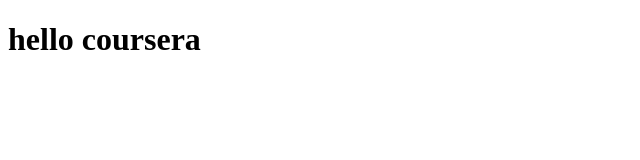
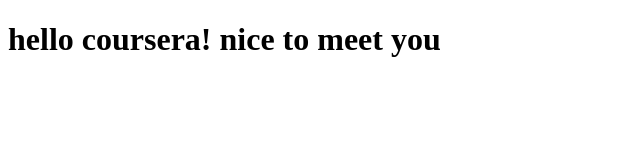
Before and after one commit to raja99xx/coursea-test, a plain HTML site: page sites/index.html in a window 1280 px wide. Shown: the whole page, without its empty margins (0-640 px from the left). Drawn offline with Linux system fonts and the light colour scheme.

Commit message:
Add files via upload

```diff
--- a/sites/index.html
+++ b/sites/index.html
@@ -4,6 +4,6 @@
 	<title>hello coursera</title>
 </head>
 <body>
-<h1>hello coursera</h1>
+<h1>hello coursera! nice to meet you</h1>
 </body>
 </html>
```
